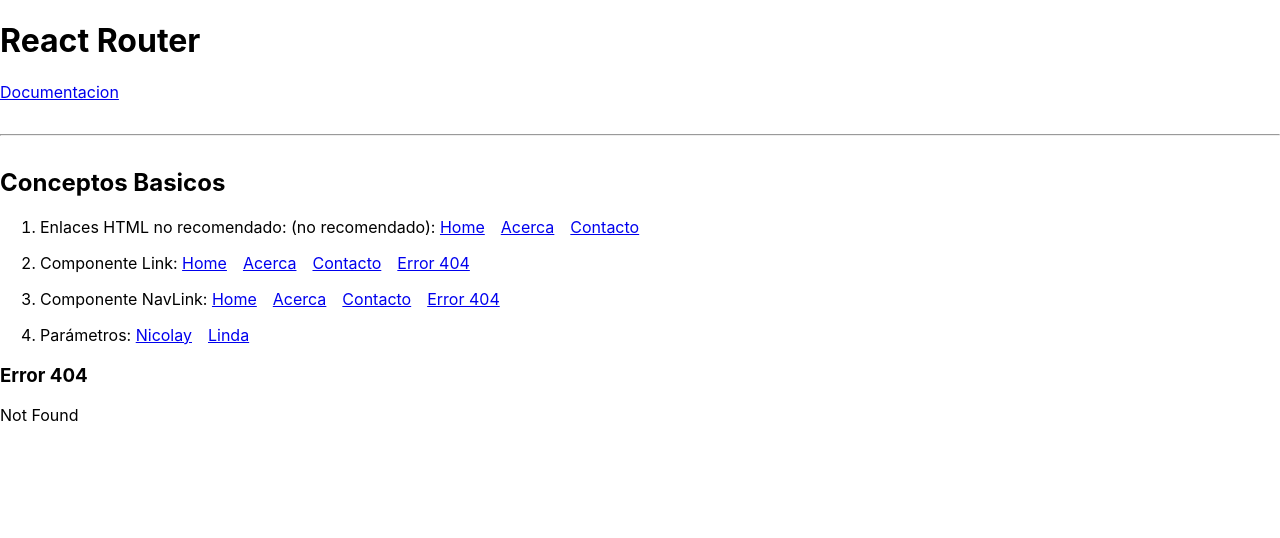
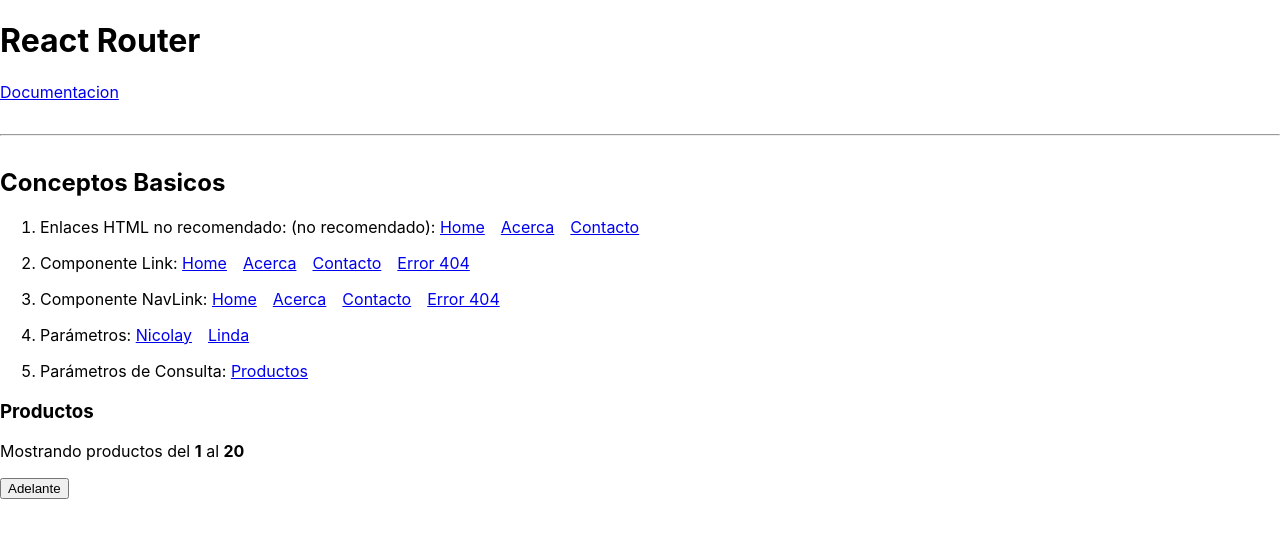
Before and after one commit to nicolaymh/ConceptsRouterV5, a React (Create React App) app: page /productos in a window 1280 px wide. Shown: the top 538 px of the page. Built offline with nearby package versions, Linux system fonts and the light colour scheme; the HTML template or start-up script is replaced by a standard one.

Commit message:
Parámetros de consulta (hooks useLocation y useHistory)

```diff
--- a/src/components/ConceptosBasicos.js
+++ b/src/components/ConceptosBasicos.js
@@ -7,6 +7,7 @@
 
 import '../index.css';
 import { Usuario } from '../pages/Usuario';
+import { Productos } from '../pages/Productos';
 
 export const ConceptosBasicos = () => {
     return (
@@ -27,6 +28,8 @@
                         component={Usuario}
                     />
 
+                    <Route path='/productos' component={Productos} />
+
                     <Route path='*' component={Error404} />
                 </Switch>
             </Router>
--- a/src/components/MenuConceptos.js
+++ b/src/components/MenuConceptos.js
@@ -41,6 +41,11 @@
                     <Link to='/usuario/nicolay'>Nicolay</Link>
                     <Link to='/usuario/linda'>Linda</Link>
                 </li>
+
+                <li>
+                    <span>Parámetros de Consulta: </span>
+                    <Link to='/productos'>Productos</Link>
+                </li>
             </ol>
         </nav>
     );
--- /dev/null
+++ b/src/pages/Productos.js
@@ -0,0 +1,40 @@
+import React from 'react';
+import { useHistory, useLocation } from 'react-router';
+
+export const Productos = () => {
+    //     let location = useLocation();
+    //     console.log(location);
+
+    let { search } = useLocation();
+
+    //* Para serializar los params
+    let query = new URLSearchParams(search);
+    console.log(query);
+
+    let LIMIT = 20;
+
+    let start = parseInt(query.get('inicio')) || 1;
+    let end = parseInt(query.get('fin')) || LIMIT;
+    //     console.log(start, end)
+
+    let history = useHistory();
+    //     console.log(history);
+
+    const handlePrev = (e) => {
+        history.push({ search: `?inicio=${start - LIMIT}&fin=${end - LIMIT}` });
+    };
+    const handleNext = (e) => {
+        history.push({ search: `?inicio=${start + LIMIT}&fin=${end + LIMIT}` });
+    };
+
+    return (
+        <div>
+            <h3>Productos</h3>
+            <p>
+                Mostrando productos del <b>{start}</b> al <b>{end}</b>
+            </p>
+            {start > LIMIT && <button onClick={handlePrev}>Atras</button>}
+            <button onClick={handleNext}>Adelante</button>
+        </div>
+    );
+};
```
